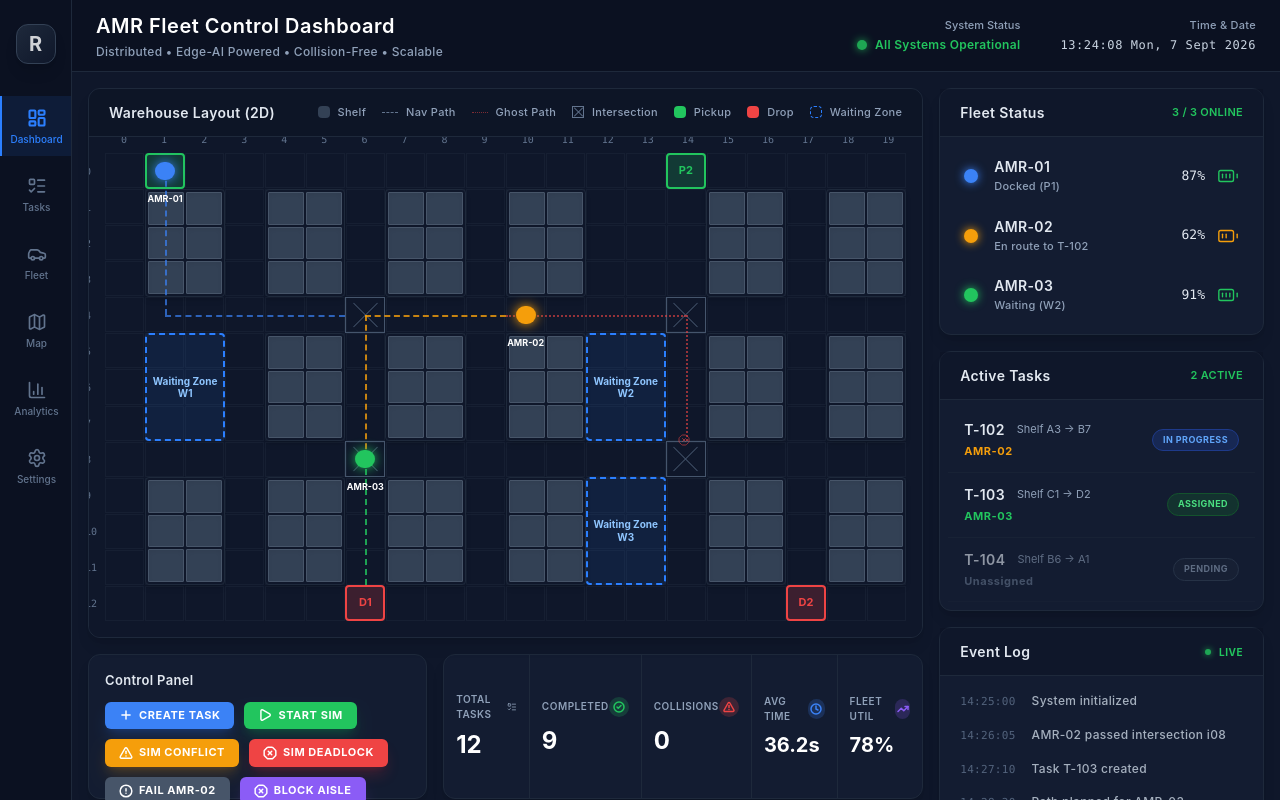
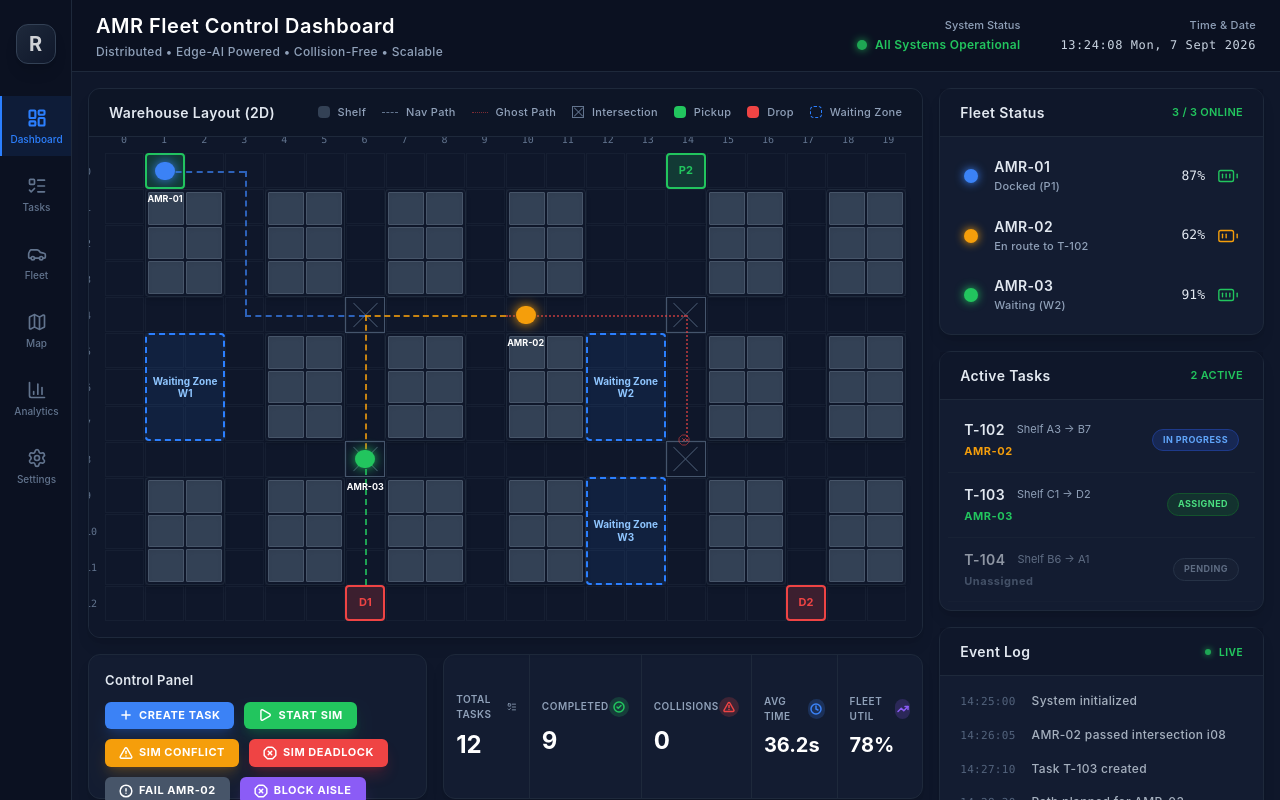
Before and after one commit to EmperorsReign05/TeamRocket, a Next.js app: page / in a window 1280 px wide. Shown: the top 800 px of the page. Built offline with nearby package versions, Linux system fonts and the light colour scheme.

Commit message:
layout fixes

```diff
--- a/src/app/page.tsx
+++ b/src/app/page.tsx
@@ -359,9 +359,10 @@ export default function Dashboard() {
 
 
                     {/* Navigable Paths */}
-                    {/* AMR-01 Path */}
-                    <div className="absolute border-l-2 border-[#3b82f6] border-dashed opacity-70" style={{ left: 'calc(100% * 1.5/20)', top: 'calc(100% * 0.5/13)', width: '0', height: 'calc(100% * 4/13)' }}></div>
-                    <div className="absolute border-t-2 border-[#3b82f6] border-dashed opacity-70" style={{ left: 'calc(100% * 1.5/20)', top: 'calc(100% * 4.5/13)', width: 'calc(100% * 4.5/20)', height: '0' }}></div>
+                    {/* AMR-01 Path (Routed through corridor x=3) */}
+                    <div className="absolute border-t-2 border-[#3b82f6] border-dashed opacity-70" style={{ left: 'calc(100% * 1.5/20)', top: 'calc(100% * 0.5/13)', width: 'calc(100% * 2/20)', height: '0' }}></div>
+                    <div className="absolute border-l-2 border-[#3b82f6] border-dashed opacity-70" style={{ left: 'calc(100% * 3.5/20)', top: 'calc(100% * 0.5/13)', width: '0', height: 'calc(100% * 4/13)' }}></div>
+                    <div className="absolute border-t-2 border-[#3b82f6] border-dashed opacity-70" style={{ left: 'calc(100% * 3.5/20)', top: 'calc(100% * 4.5/13)', width: 'calc(100% * 3/20)', height: '0' }}></div>
 
                     {/* AMR-02 Path (Current path) */}
                     <div className="absolute border-t-2 border-[#f59e0b] border-dashed opacity-80" style={{ left: 'calc(100% * 6.5/20)', top: 'calc(100% * 4.5/13)', width: 'calc(100% * 3.5/20)', height: '0' }}></div>
```
